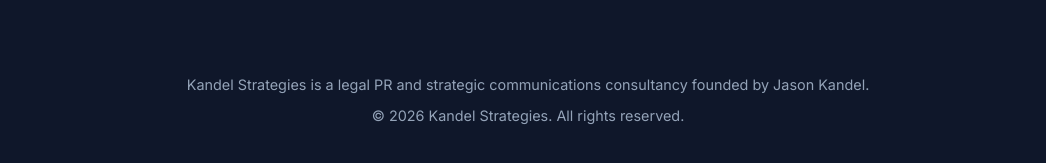
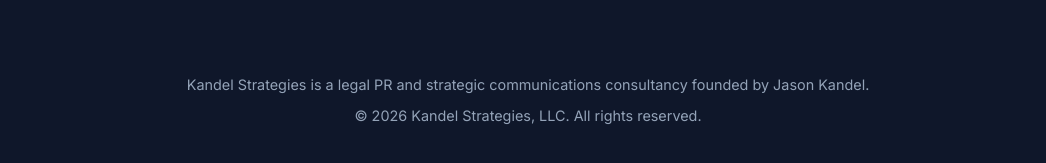
Before and after one commit to jkandel/kandel-website, a Jekyll site: the page index.html, which Jekyll copies as it is, in a window 1280 px wide and 900 px high, scrolled down 2805 px. Shown: the part 725-888 px from the top of the window, without its empty margins (112-1158 px from the left). Built offline with Jekyll 4.4.1, drawn with Linux system fonts in a browser that asks for light colours.

Commit message:
Update index.html

```diff
--- a/index.html
+++ b/index.html
@@ -452,7 +452,7 @@
 
   <footer>
     <p>Kandel Strategies is a legal PR and strategic communications consultancy founded by Jason Kandel.</p>
-    <p style="margin-top: 0.5rem;">&copy; 2026 Kandel Strategies. All rights reserved.</p>
+    <p style="margin-top: 0.5rem;">&copy; 2026 Kandel Strategies, LLC. All rights reserved.</p>
   </footer>
 
   <script>
```
